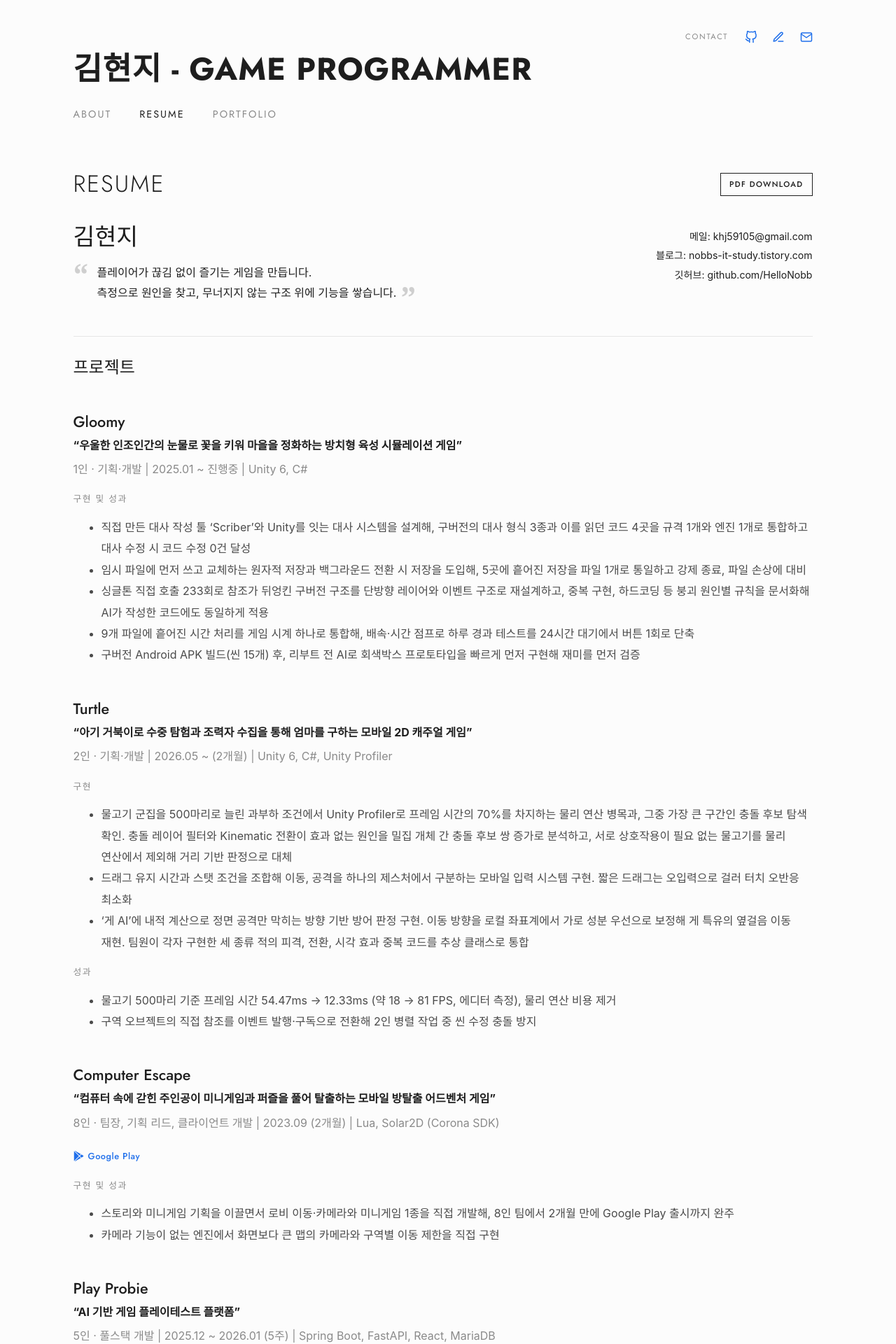
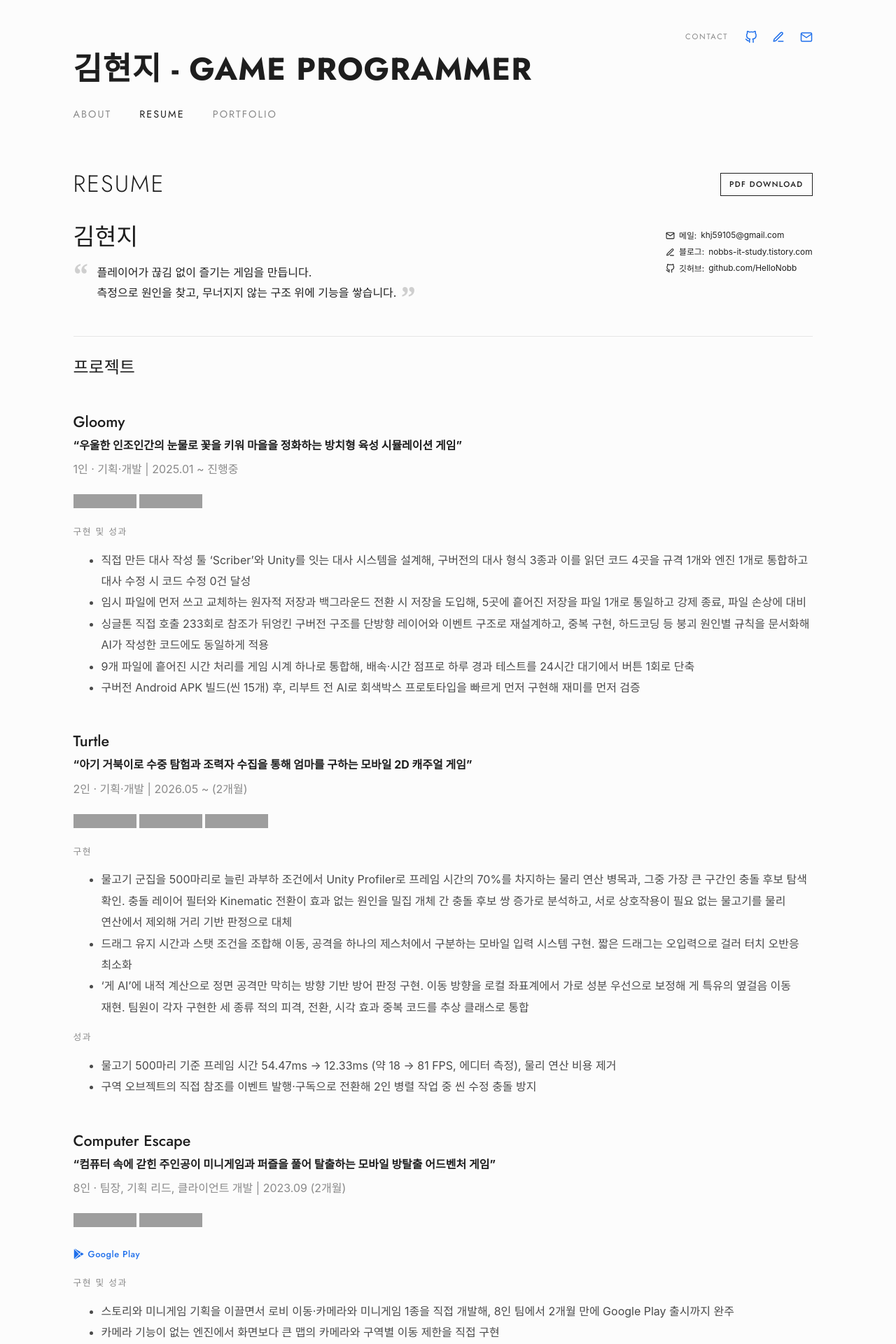
Before and after one commit to HelloNobb/HelloNobb.github.io, a Jekyll site: the page built from resume.md, in a window 1280 px wide. Shown: the top 1920 px of the page at 70% size. Built offline with Jekyll 4.4.1, drawn with Linux system fonts in a browser that asks for light colours; some web fonts are replaced; some of the changed text lies outside the part shown; grey boxes are pictures that could not be loaded.

Commit message:
Tech-stack badges, Play Probie short stack, compact ABOUT columns
Stacks render as Shields.io badges on portfolio cards, project pages and
the resume (mapping in _data/badges.yml). The Play Probie card lists five
core technologies with an ellipsis; the detail page keeps the full list.
ABOUT keeps Projects and Blog side by side down to 760px with smaller
thumbnails and text. Resume contacts get small icons and left alignment.

```diff
--- /dev/null
+++ b/_data/badges.yml
@@ -0,0 +1,32 @@
+# Tech-stack badges (Shields.io). Key = text exactly as written in stack lists.
+# logo = Simple Icons slug (leave empty for none), color = hex without '#'.
+# Unknown names still render as a plain gray badge.
+"Unity 6":            { logo: unity, color: "000000" }
+"Unity 6 (URP 2D)":   { logo: unity, color: "000000" }
+"Unity 6 (2D URP)":   { logo: unity, color: "000000" }
+"Unity Profiler":     { logo: unity, color: "222222" }
+"C#":                 { logo: dotnet, color: "512BD4" }
+"C":                  { logo: c, color: "A8B9CC", logo_color: "000000" }
+"Java":               { logo: openjdk, color: "ED8B00" }
+"Python":             { logo: python, color: "3776AB" }
+"TypeScript":         { logo: typescript, color: "3178C6" }
+"Lua":                { logo: lua, color: "2C2D72" }
+"Solar2D (Corona SDK)": { logo: "", color: "F26B21" }
+"React":              { logo: react, color: "20232A", logo_color: "61DAFB" }
+"React 19":           { logo: react, color: "20232A", logo_color: "61DAFB" }
+"Vite 5":             { logo: vite, color: "646CFF" }
+"Electron 42":        { logo: electron, color: "47848F" }
+"Supabase (Postgres JSONB, OAuth, RLS)": { logo: supabase, color: "3FCF8E", logo_color: "000000" }
+"PWA":                { logo: pwa, color: "5A0FC8" }
+"Vercel":             { logo: vercel, color: "000000" }
+"Tailwind":           { logo: tailwindcss, color: "06B6D4" }
+"Zustand":            { logo: "", color: "443E38" }
+"Spring Boot":        { logo: springboot, color: "6DB33F" }
+"FastAPI":            { logo: fastapi, color: "009688" }
+"LangGraph":          { logo: langchain, color: "1C3C3C" }
+"MariaDB":            { logo: mariadb, color: "003545" }
+"ChromaDB":           { logo: "", color: "FF6446" }
+"AWS Bedrock":        { logo: "", color: "FF9900", logo_color: "000000" }
+"Titan Embedding":    { logo: "", color: "232F3E" }
+"Git":                { logo: git, color: "F05032" }
+"Claude Code":        { logo: claude, color: "D97757" }
--- /dev/null
+++ b/_includes/badge.html
@@ -0,0 +1,6 @@
+{%- comment -%}One tech badge. name: text as written in the stack list (looked up in _data/badges.yml).{%- endcomment -%}
+{%- assign badge_name = include.name | strip -%}
+{%- assign b = site.data.badges[badge_name] -%}
+{%- assign text = badge_name | replace: "-", "--" | replace: "_", "__" | url_encode | replace: "+", "%20" -%}
+{%- assign color = b.color | default: "6b7280" -%}
+<img class="badge" src="https://img.shields.io/badge/{{ text }}-{{ color }}?style=flat-square{% if b.logo and b.logo != "" %}&logo={{ b.logo }}&logoColor={{ b.logo_color | default: "white" }}{% endif %}" alt="{{ badge_name }}" height="20">
--- /dev/null
+++ b/_includes/badges.html
@@ -0,0 +1,17 @@
+{%- comment -%}
+Badge row. Pass either items (an array from front matter) or list ("A|B|C").
+An item like "FE: React, TypeScript" becomes a labeled group of badges.
+more=true adds a trailing "…" to show the list is shortened.
+{%- endcomment -%}
+{%- if include.list -%}{%- assign items = include.list | split: "|" -%}{%- else -%}{%- assign items = include.items -%}{%- endif -%}
+<span class="badges">
+{%- for raw in items -%}
+  {%- if raw contains ":" -%}
+    {%- assign parts = raw | split: ":" -%}{%- assign names = parts[1] | split: "," -%}
+    <span class="badge-group"><span class="badge-group-label">{{ parts[0] | strip }}</span>{% for group_item in names %}{% include badge.html name=group_item %}{% endfor %}</span>
+  {%- else -%}
+    {%- include badge.html name=raw -%}
+  {%- endif -%}
+{%- endfor -%}
+{%- if include.more -%}<span class="badge-more" title="전체 기술 스택은 상세 페이지에">…</span>{%- endif -%}
+</span>
--- a/_includes/project-meta.html
+++ b/_includes/project-meta.html
@@ -1,11 +1,10 @@
 {% assign p = include.p %}
-{% assign stack_joined = p.stack | join: "|" %}
 <dl class="meta">
   {% if p.kind %}<dt>종류</dt><dd>{{ p.kind }}</dd>{% endif %}
   {% if p.period %}<dt>기간</dt><dd>{{ p.period }}</dd>{% endif %}
   {% if p.team %}<dt>인원</dt><dd>{{ p.team }}</dd>{% endif %}
   {% if p.role %}<dt>내 역할</dt><dd>{{ p.role }}</dd>{% endif %}
-  {% if p.stack %}<dt>기술 스택</dt><dd>{% if stack_joined contains ":" %}{{ p.stack | join: "<br>" }}{% else %}{{ p.stack | join: ", " }}{% endif %}</dd>{% endif %}
+  {% if p.stack %}<dt>기술 스택</dt><dd>{% if include.full or p.stack_short == nil %}{% include badges.html items=p.stack %}{% else %}{% include badges.html items=p.stack_short more=true %}{% endif %}</dd>{% endif %}
   {% if include.full and p.features %}<dt>주요 기능</dt><dd>{{ p.features | join: "<br>" }}</dd>{% endif %}
 </dl>
 {% if p.links.github or p.links.video or p.links.play %}
--- a/assets/style.css
+++ b/assets/style.css
@@ -174,7 +174,9 @@
 .resume-head h2 { margin: 0; font-size: 2.1rem; font-weight: 500; }
 .resume-head .contact { padding-top: 6px; text-align: right; }
 /* Resume contacts: Korean labels, plain black text */
-.resume-head .contact { font-size: .88rem; line-height: 1.8; color: var(--strong); }
+.resume-head .contact { padding-top: 8px; font-size: .74rem; line-height: 1.9; color: var(--strong); text-align: left; }
+.resume-head .contact li { display: flex; align-items: center; gap: 6px; margin: 0; }
+.resume-head .contact .icon { width: 13px; height: 13px; flex: none; }
 .resume-head .contact a { color: var(--strong); font-weight: 400; }
 .resume-head .contact a:hover { border-bottom-color: currentColor; }
 /* Light divider above each resume section (프로젝트, 기술 스택, 학력, 자격증) */
@@ -240,14 +242,14 @@
 .find-me-label { margin-right: 2px; font-size: .7rem; letter-spacing: .16em; color: var(--muted); vertical-align: middle; }
 
 /* ABOUT: Projects | Blog side by side */
-.home-columns { display: grid; grid-template-columns: 1.15fr 1fr; gap: 56px; margin-top: 96px; align-items: start; }
-.home-columns .section-title { margin: 0 0 20px; font-size: 1.6rem; }
+.home-columns { display: grid; grid-template-columns: 1fr 1fr; gap: 40px; margin-top: 80px; align-items: start; }
+.home-columns .section-title { margin: 0 0 16px; font-size: 1.4rem; }
 .home-columns .overview { padding-top: 0; }
-.home-columns .overview-item, .blog-item { grid-template-columns: 132px 1fr; gap: 18px; align-items: start; padding: 16px 0; }
-.home-columns .overview-item h3, .blog-item h3 { margin: 0 0 4px; font-size: 1.02rem; font-weight: 500; line-height: 1.45; }
-.home-columns .overview-item p, .blog-item p { margin: 0; font-size: .86rem; line-height: 1.6; }
+.home-columns .overview-item, .blog-item { grid-template-columns: 96px 1fr; gap: 14px; align-items: start; padding: 12px 0; }
+.home-columns .overview-item h3, .blog-item h3 { margin: 0 0 2px; font-size: .9rem; font-weight: 500; line-height: 1.45; }
+.home-columns .overview-item p, .blog-item p { margin: 0; font-size: .78rem; line-height: 1.55; }
 .home-columns .overview-item p:not(.muted), .blog-item p:not(.muted) { display: -webkit-box; -webkit-line-clamp: 2; -webkit-box-orient: vertical; overflow: hidden; }
-.home-columns .muted, .blog-item .muted { font-size: .78rem; }
+.home-columns .muted, .blog-item .muted { font-size: .72rem; }
 .blog-item { display: grid; color: var(--fg); font-weight: 400; border: 0; border-top: 1px solid var(--line); }
 .blog-item:last-of-type { border-bottom: 1px solid var(--line); }
 .blog-item:hover { border-bottom-color: var(--line); }
@@ -256,5 +258,14 @@
 .blog-item img, .blog-thumb-empty { width: 100%; aspect-ratio: 16 / 10; object-fit: cover; border: 1px solid var(--line); }
 .blog-thumb-empty { display: block; background: #f2f2f2; }
 .blog-more { margin: 16px 0 0; text-align: right; }
-@media (max-width: 900px) { .home-columns { grid-template-columns: 1fr; gap: 64px; } }
-@media (max-width: 760px) { .home-columns { margin-top: 64px; } .home-columns .overview-item, .blog-item { grid-template-columns: 104px 1fr; } }
+@media (max-width: 760px) { .home-columns { grid-template-columns: 1fr; gap: 56px; } }
+@media (max-width: 760px) { .home-columns { margin-top: 64px; } .home-columns .overview-item, .blog-item { grid-template-columns: 88px 1fr; } }
+
+/* Tech-stack badges (Shields.io images) */
+.badges { display: inline-flex; flex-wrap: wrap; align-items: center; gap: 4px; vertical-align: middle; }
+img.badge { display: inline-block; height: 20px; width: auto; margin: 0; border: 0; }
+.badge-group { display: flex; flex-wrap: wrap; align-items: center; gap: 4px; width: 100%; }
+.badge-group-label { min-width: 72px; font-size: .78rem; color: var(--muted); }
+.badge-more { padding: 0 4px; font-weight: 700; color: var(--muted); }
+main > p > .badges { margin: 2px 0 6px; }
+main > ul .badges { margin-left: 6px; }
--- a/resume.md
+++ b/resume.md
@@ -16,9 +16,9 @@
   </div>
   <ul class="contact">
     {% capture mailto %}mailto:{{ site.email }}{% endcapture %}
-    <li>메일: <a href="{{ mailto }}">{{ site.email }}</a></li>
-    <li>블로그: <a href="https://nobbs-it-study.tistory.com/" target="_blank" rel="noopener">nobbs-it-study.tistory.com</a></li>
-    <li>깃허브: <a href="https://github.com/HelloNobb" target="_blank" rel="noopener">github.com/HelloNobb</a></li>
+    <li>{% include icon.html name="mail" %}<span>메일:</span> <a href="{{ mailto }}">{{ site.email }}</a></li>
+    <li>{% include icon.html name="blog" %}<span>블로그:</span> <a href="https://nobbs-it-study.tistory.com/" target="_blank" rel="noopener">nobbs-it-study.tistory.com</a></li>
+    <li>{% include icon.html name="github" %}<span>깃허브:</span> <a href="https://github.com/HelloNobb" target="_blank" rel="noopener">github.com/HelloNobb</a></li>
   </ul>
 </div>
 
@@ -30,8 +30,10 @@
 
 **“우울한 인조인간의 눈물로 꽃을 키워 마을을 정화하는 방치형 육성 시뮬레이션 게임”**
 
-1인 · 기획·개발 \| 2025.01 ~ 진행중 \| Unity 6, C#
+1인 · 기획·개발 \| 2025.01 ~ 진행중
 {: .muted}
+
+{% include badges.html list="Unity 6|C#" %}
 
 #### 구현 및 성과
 
@@ -45,8 +47,10 @@
 
 **“아기 거북이로 수중 탐험과 조력자 수집을 통해 엄마를 구하는 모바일 2D 캐주얼 게임”**
 
-2인 · 기획·개발 \| 2026.05 ~ (2개월) \| Unity 6, C#, Unity Profiler
+2인 · 기획·개발 \| 2026.05 ~ (2개월)
 {: .muted}
+
+{% include badges.html list="Unity 6|C#|Unity Profiler" %}
 
 #### 구현
 
@@ -63,8 +67,10 @@
 
 **“컴퓨터 속에 갇힌 주인공이 미니게임과 퍼즐을 풀어 탈출하는 모바일 방탈출 어드벤처 게임”**
 
-8인 · 팀장, 기획 리드, 클라이언트 개발 \| 2023.09 (2개월) \| Lua, Solar2D (Corona SDK)
+8인 · 팀장, 기획 리드, 클라이언트 개발 \| 2023.09 (2개월)
 {: .muted}
+
+{% include badges.html list="Lua|Solar2D (Corona SDK)" %}
 
 {% include link.html url="https://play.google.com/store/apps/details?id=com.solar2d.app.Computer_Escape&hl=ko" label="Google Play" icon="googleplay" %}
 
@@ -77,8 +83,10 @@
 
 **“AI 기반 게임 플레이테스트 플랫폼”**
 
-5인 · 풀스택 개발 \| 2025.12 ~ 2026.01 (5주) \| Spring Boot, FastAPI, React, MariaDB
+5인 · 풀스택 개발 \| 2025.12 ~ 2026.01 (5주)
 {: .muted}
+
+{% include badges.html list="Spring Boot|FastAPI|React|MariaDB" %}
 
 #### 구현 및 성과
 
@@ -89,10 +97,10 @@
 
 ## 기술 스택
 
-- **Client**: C#, Unity 6 (2D URP), Unity Profiler
-- **Server**: Java·Spring Boot, Python·FastAPI, MariaDB
-- **Language**: C, C#, Java, Python, TypeScript
-- **Tools**: Git, Claude Code
+- **Client** {% include badges.html list="C#|Unity 6 (2D URP)|Unity Profiler" %}
+- **Server** {% include badges.html list="Java|Spring Boot|Python|FastAPI|MariaDB" %}
+- **Language** {% include badges.html list="C|C#|Java|Python|TypeScript" %}
+- **Tools** {% include badges.html list="Git|Claude Code" %}
 
 ## 학력
 
```
Also changed, not shown: _projects/play-probie.md (+1 -0 lines), 1 other file.
